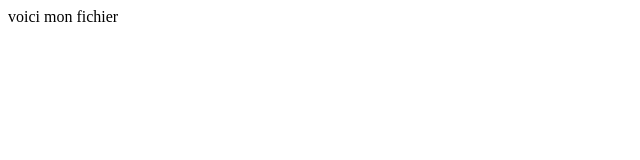
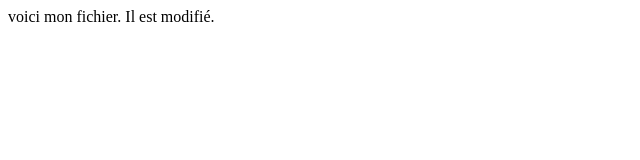
Before and after one commit to annebourg/myRepoAnneBourg, a plain HTML site: page index.html in a window 1280 px wide. Shown: the whole page, without its empty margins (0-640 px from the left). Drawn offline with Linux system fonts and the light colour scheme.

Commit message:
second update

```diff
--- a/index.html
+++ b/index.html
@@ -1 +1 @@
-<index>voici mon fichier</index>
+<index>voici mon fichier. Il est modifié.</index>
```
